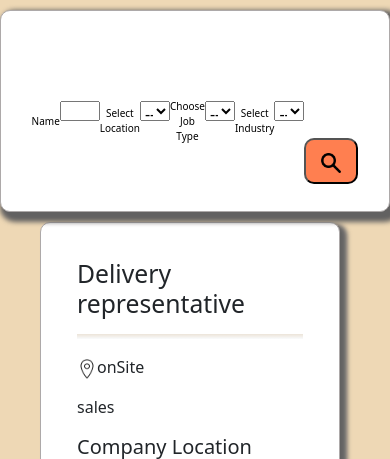
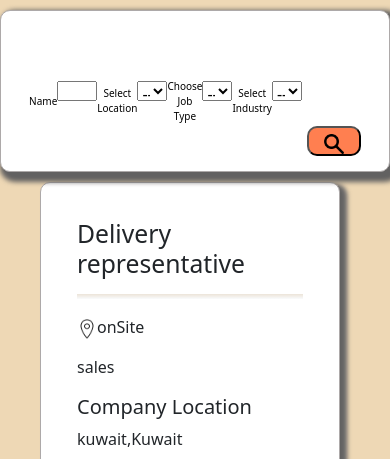
Before and after one commit to fatimatoghoz23/job-portal, a Django app: page /alljobs/ in a window 390 px wide; the page is wider, and only the part inside the window is pictured. Shown: the part 60-519 px from the top of that part. Run offline with Django 4.2, Linux system fonts and the light colour scheme; data comes from the database, SQL or seed files in the repository.

Commit message:
Update style.css

```diff
--- a/project/static/css/style.css
+++ b/project/static/css/style.css
@@ -157,11 +157,11 @@ align-items: center;
   }
 
   #jobs2{
-    padding: 100px;
+    padding: 80px;
     background-color:#fff;
     display: flex;
     flex-direction:row;
-    height: 30px;
+    height: 20px;
     top:10px;
     color: #000;
     border-radius: 10px;
@@ -482,7 +482,7 @@ button:hover{
   color: #555;
 }
 .search{
-  display: block;
+  display: flex;
   position: relative;
   padding: 6px 15px;
   /* border: 1px solid rgb(152, 150, 150); */
@@ -492,6 +492,8 @@ button:hover{
   width: 100px;
   border-radius: 10px;
   background-color: coral;
+	height: 30px;
+  margin-left: 5px;
 }
 .jobs input{
   height: 57px;
@@ -523,11 +525,11 @@ display: flex;
 }
 
 .jobs2{
-  padding: 100px;
+  padding: 80px;
   background-color:#fff;
   display: flex;
   flex-direction:row;
-  height: 70px;
+  height: 20px;
   top:20px;
   color: #000;
   border-radius: 10px;
```
